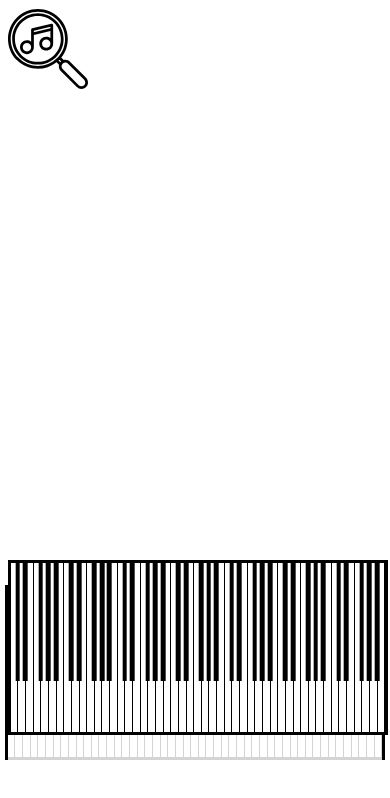
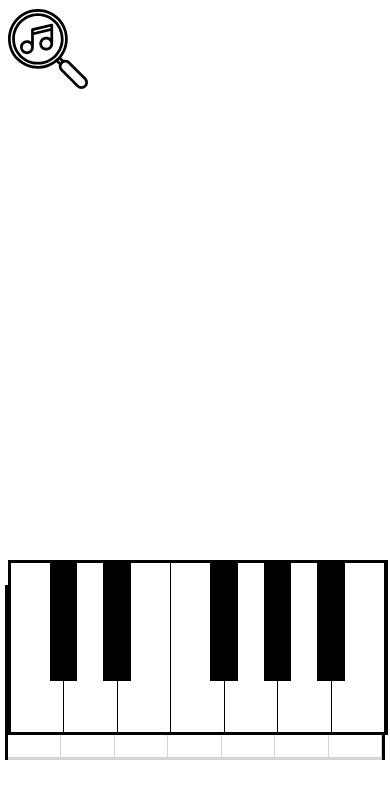
Before and after one commit to StevenLimCA/Ear-trainer, a React (Create React App) app: page / in a window 390 px wide. Shown: the top 798 px of the page. Built offline with nearby package versions, Linux system fonts and the light colour scheme.

Commit message:
created responsive piano based on number of octaves and screen size

```diff
--- a/public/index.html
+++ b/public/index.html
@@ -1,14 +1,12 @@
 <!DOCTYPE html>
 <html lang="en">
+
 <head>
   <meta charset="utf-8" />
   <link rel="icon" href="%PUBLIC_URL%/favicon.ico" />
   <meta name="viewport" content="width=device-width, initial-scale=1" />
   <meta name="theme-color" content="#000000" />
-    <meta
-      name="description"
-      content="Web site created using create-react-app"
-    />
+  <meta name="description" content="Web site created using create-react-app" />
   <link rel="apple-touch-icon" href="%PUBLIC_URL%/logo192.png" />
   <!--
       manifest.json provides metadata used when your web app is installed on a
@@ -24,8 +22,9 @@
       work correctly both with client-side routing and a non-root public URL.
       Learn how to configure a non-root public URL by running `npm run build`.
     -->
-    <title>React App</title>
+  <title>Music and ear Training app</title>
 </head>
+
 <body>
   <noscript>You need to enable JavaScript to run this app.</noscript>
   <div id="root"></div>
@@ -40,4 +39,5 @@
       To create a production bundle, use `npm run build` or `yarn build`.
     -->
 </body>
+
 </html>
--- a/src/components/Octave/Octave.scss
+++ b/src/components/Octave/Octave.scss
@@ -1,23 +1,53 @@
+@use '../../styles/partials/mixins'as *;
+
 .octave {
 
 
     &__whiteNote {
+
         background-color: white;
-        border-right: 0.1vmin solid black;
+        border-right: 0.1rem solid black;
         box-sizing: border-box;
         height: 100%;
-        width: 5vw;
+        width: 15vw;
+
+        @include tablet {
+            width: 15vw;
+            height: 100%;
+        }
+
+        @include desktop {
+            width: 15vw;
+            height: 100%;
+        }
 
 
+        &--active {
+            background-color: rgba(165, 165, 165, 0.812);
+
+        }
+
     }
+
 
     &__blackNote {
         background-color: black;
         height: 70%;
-        width: 1.2vw;
-        transform: translateX(1.2vw);
+        width: 7vw;
+        transform: translateX(10vw);
         z-index: 105;
 
+        @include tablet {
+            width: 3vw;
+            transform: translateX(3vw);
 
+        }
+
+        @include desktop {
+            width: 1.5vw;
+            transform: translateX(1.4vw);
+
+
+        }
     }
 }
--- a/src/components/Piano/Piano.jsx
+++ b/src/components/Piano/Piano.jsx
@@ -1,13 +1,41 @@
-import React from "react";
+import React, { useState, useEffect } from "react";
 import Octave from "../Octave/Octave";
 import "./Piano.scss";
 
 export default function Piano() {
-  const octaveArr = [0, 1, 2, 3, 4, 5, 6];
+  const [windowDimenion, detectHW] = useState({
+    winWidth: window.innerWidth,
+    winHeight: window.innerHeight,
+  });
+
+  const detectSize = () => {
+    detectHW({
+      winWidth: window.innerWidth,
+      winHeight: window.innerHeight,
+    });
+  };
+
+  useEffect(() => {
+    console.log(windowDimenion.winWidth);
+    if (windowDimenion.winWidth < 768) {
+      setOctaves([3]);
+    } else if (windowDimenion.winWidth < 1280) {
+      setOctaves([3, 4, 5]);
+    } else {
+      setOctaves([1, 2, 3, 4, 5, 6]);
+    }
+    window.addEventListener("resize", detectSize);
+
+    return () => {
+      window.removeEventListener("resize", detectSize);
+    };
+  }, [windowDimenion]);
+
+  const [octaves, setOctaves] = useState([0, 1, 2, 3, 4, 5, 6]);
 
   return (
     <div className="piano">
-      {octaveArr.map((octave) => (
+      {octaves.map((octave) => (
         <Octave octaveNum={octave} />
       ))}
     </div>
--- a/src/components/Piano/Piano.scss
+++ b/src/components/Piano/Piano.scss
@@ -1,3 +1,5 @@
+@use '../../styles/partials/mixins'as *;
+
 .piano {
     position: absolute;
     margin: auto;
@@ -9,4 +11,7 @@
     height: 20vh;
     display: flex;
     flex-direction: row;
+
+
+
 }
--- /dev/null
+++ b/src/styles/partials/_mixins.scss
@@ -0,0 +1,21 @@
+@mixin tablet {
+    @media (min-width: 768px) {
+        @content
+    }
+}
+
+;
+
+@mixin desktop {
+    @media (min-width: 1280px) {
+        @content
+    }
+}
+
+;
+
+@mixin desktop2k {
+    @media (min-width: 1920px) {
+        @content
+    }
+}
```
Also changed, not shown: 1 other file (tests, documents, lock files or other folders). Lines whose indentation alone changed are shown as unchanged.
